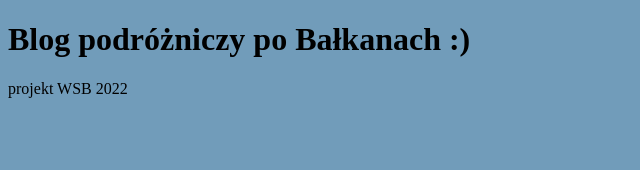
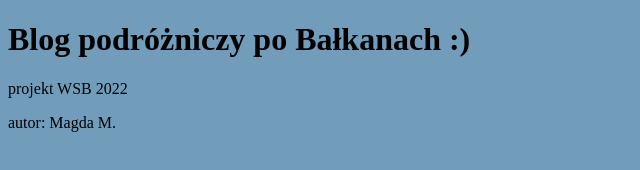
Before and after one commit to biel4s/Projekt, a plain HTML site: page index.html in a window 1280 px wide. Shown: the whole page, without its empty margins (0-640 px from the left). Drawn offline with Linux system fonts and the light colour scheme.

Commit message:
dodaj autora strony

```diff
--- a/index.html
+++ b/index.html
@@ -17,6 +17,7 @@
 
     <footer>
         <p>projekt WSB 2022</p>
+        <p>autor: Magda M.</p>
     </footer>
 </body>
 </html>
```
